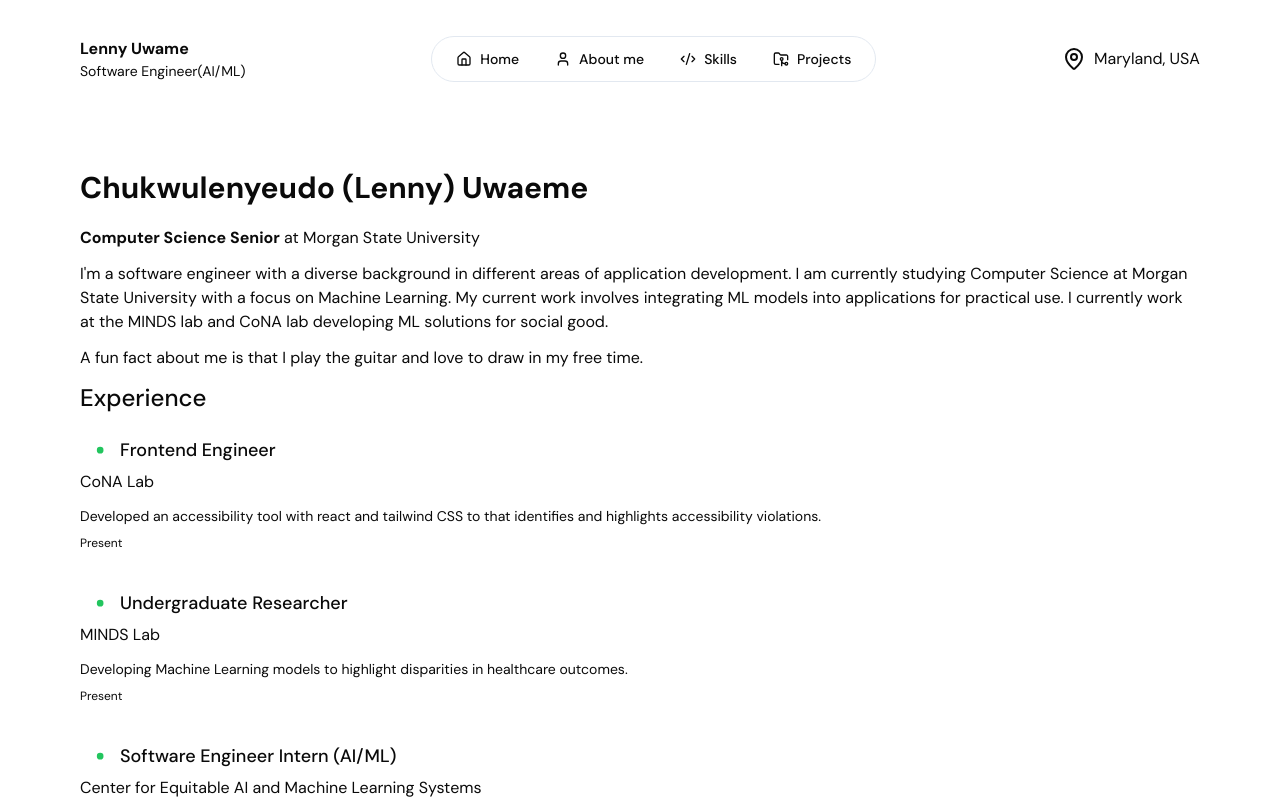
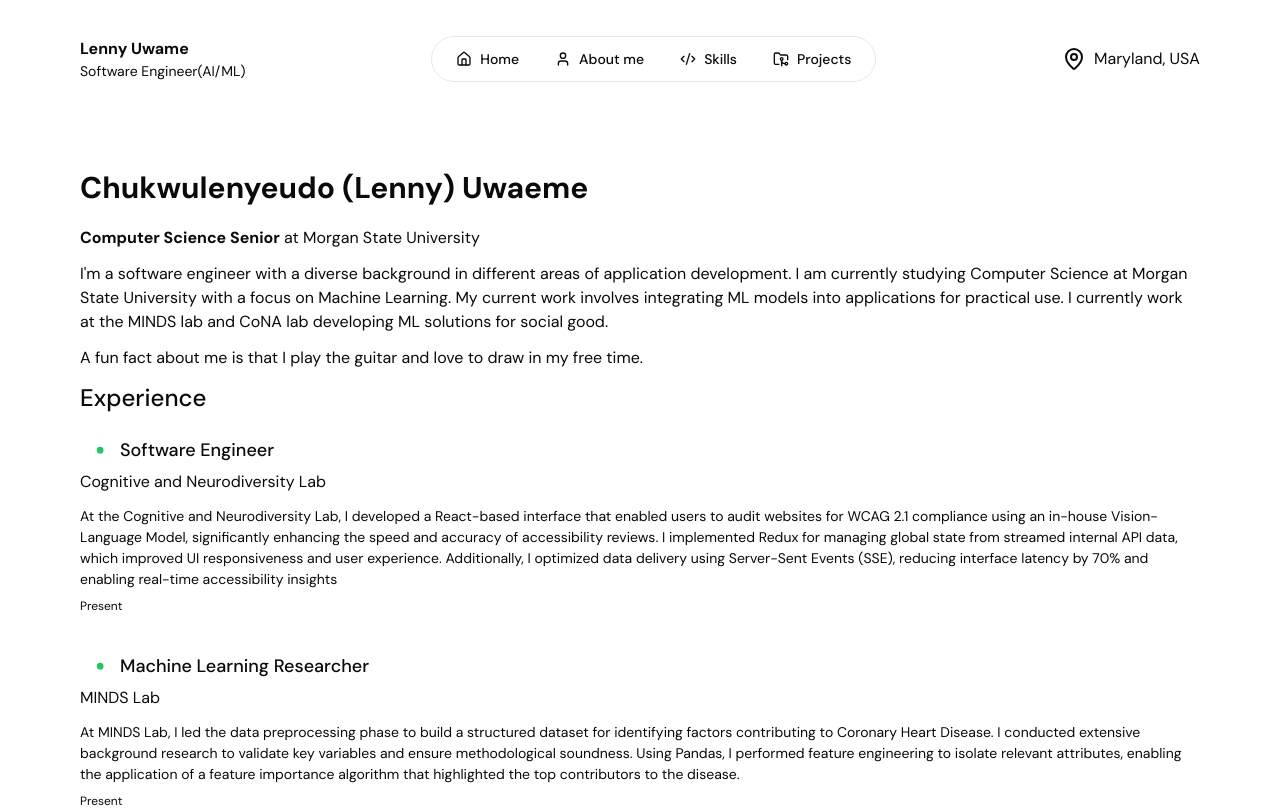
Before and after one commit to lennythecreator/Portfolio, a Next.js app: page /About in a window 1280 px wide. Shown: the top 808 px of the page. Built offline with nearby package versions, Linux system fonts and the light colour scheme.

Commit message:
Update constants.js

```diff
--- a/constants/constants.js
+++ b/constants/constants.js
@@ -57,18 +57,18 @@ const TECHNICAL_SKILLS = {
 
 const EXPERIENCE = [
     {
-        title:"Frontend Engineer",
-        company:"CoNA Lab",
+        title:"Software Engineer",
+        company:"Cognitive and Neurodiversity Lab",
         location:"Baltimore , Maryland",
-        responsibilities:"Developed an accessibility tool with react and tailwind CSS to that identifies and highlights accessibility violations.",
+        responsibilities:"At the Cognitive and Neurodiversity Lab, I developed a React-based interface that enabled users to audit websites for WCAG 2.1 compliance using an in-house Vision-Language Model, significantly enhancing the speed and accuracy of accessibility reviews. I implemented Redux for managing global state from streamed internal API data, which improved UI responsiveness and user experience. Additionally, I optimized data delivery using Server-Sent Events (SSE), reducing interface latency by 70% and enabling real-time accessibility insights",
         date:"Present"
     },
     {
-        title:"Undergraduate Researcher",
+        title:"Machine Learning Researcher",
         company:"MINDS Lab",
         location:"Maryland",
         date:"Present",
-        responsibilities:"Developing Machine Learning models to highlight  disparities in healthcare outcomes."
+        responsibilities:"At MINDS Lab, I led the data preprocessing phase to build a structured dataset for identifying factors contributing to Coronary Heart Disease. I conducted extensive background research to validate key variables and ensure methodological soundness. Using Pandas, I performed feature engineering to isolate relevant attributes, enabling the application of a feature importance algorithm that highlighted the top contributors to the disease."
     },
     {
         title: "Software Engineer Intern (AI/ML)",
```
